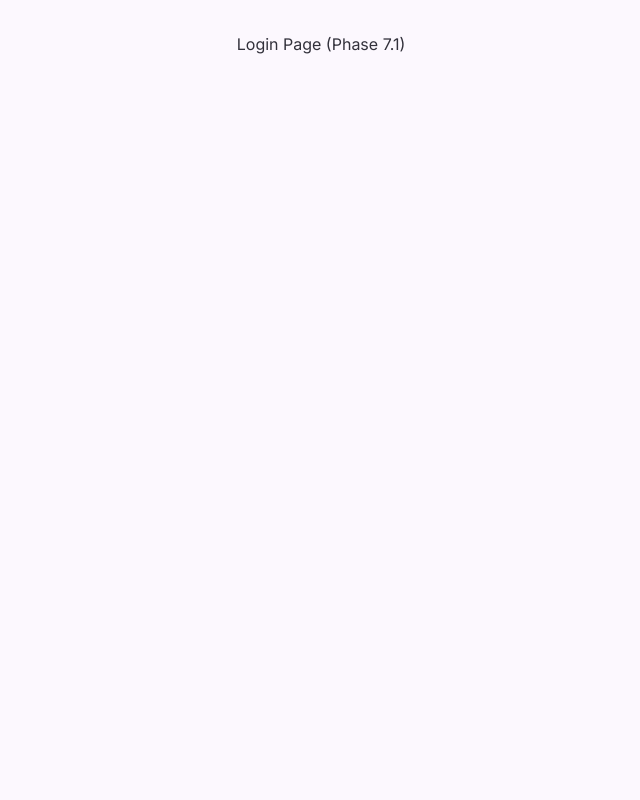
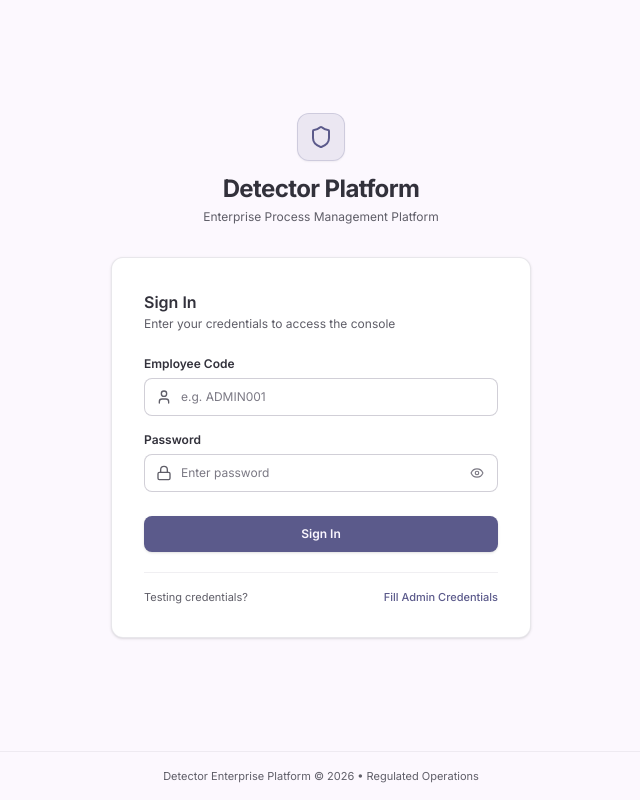
Before and after one commit to harshadrg/detector, a React (Vite) app in the folder apps/client/: page /login in a window 1280 px wide. Shown: the whole page, without its empty margins (319-959 px from the left). Built offline with nearby package versions, Linux system fonts and the light colour scheme; no server answers.

Commit message:
feat(client): implement clean minimalist sign in page
Build the Step 7.1 Sign In page using React Hook Form, Zod validation, and useAuth integration. Add startIcon and endAction support to Input component. Connect /login route in App.jsx and verify authentication flow with ADMIN001 credentials.

```diff
--- a/apps/client/src/App.jsx
+++ b/apps/client/src/App.jsx
@@ -1,6 +1,7 @@
 import { BrowserRouter, Routes, Route, Navigate } from 'react-router';
 import { useAuth } from './context/useAuth.js';
 import { AppShell } from './components/layout/AppShell.jsx';
+import { SignIn } from './pages/auth/SignIn.jsx';
 
 function ProtectedRoute({ children }) {
   const { isAuthenticated, isLoading } = useAuth();
@@ -20,10 +21,7 @@ function ProtectedRoute({ children }) {
   return children;
 }
 
-// Temporary placeholders until Step 7
-function LoginPlaceholder() {
-  return <div className="p-8 text-center text-on-surface">Login Page (Phase 7.1)</div>;
-}
+// Temporary placeholder until Step 7.2+
 function OverviewPlaceholder() {
   return <div className="p-8 text-center text-on-surface">Overview Page (Placeholder)</div>;
 }
@@ -32,7 +30,7 @@ export default function App() {
   return (
     <BrowserRouter>
       <Routes>
-        <Route path="/login" element={<LoginPlaceholder />} />
+        <Route path="/login" element={<SignIn />} />
 
         <Route
           path="/"
--- a/apps/client/src/components/ui/Input.jsx
+++ b/apps/client/src/components/ui/Input.jsx
@@ -7,9 +7,11 @@ export const Input = forwardRef(({
   className = '',
   wrapperClassName = '',
   type = 'text',
+  startIcon: StartIcon,
+  endAction,
   ...props
 }, ref) => {
-  const baseClasses = "block w-full rounded-lg bg-surface-container-lowest px-3.5 py-2.5 text-xs text-on-surface placeholder:text-outline focus:border-primary focus:ring-1 focus:ring-primary transition-all duration-150";
+  const baseClasses = "block w-full rounded-lg bg-surface-container-lowest px-3.5 py-2.5 text-xs text-on-surface placeholder:text-outline focus:border-primary focus:ring-1 focus:ring-primary transition-all duration-150 border";
   const stateClasses = error
     ? "border-error focus:border-error focus:ring-error"
     : "border-outline-variant/60";
@@ -22,13 +24,23 @@ export const Input = forwardRef(({
         </label>
       )}
       <div className="relative rounded-lg shadow-none">
+        {StartIcon && (
+          <div className="absolute inset-y-0 left-0 pl-3 flex items-center pointer-events-none text-on-surface-variant">
+            <StartIcon className="w-4 h-4" />
+          </div>
+        )}
         <input
           ref={ref}
           id={id}
           type={type}
-          className={`${baseClasses} ${stateClasses} disabled:bg-surface-container-low disabled:text-on-surface/50 ${className}`}
+          className={`${baseClasses} ${stateClasses} ${StartIcon ? 'pl-9' : ''} ${endAction ? 'pr-10' : ''} disabled:bg-surface-container-low disabled:text-on-surface/50 ${className}`}
           {...props}
         />
+        {endAction && (
+          <div className="absolute inset-y-0 right-0 pr-2.5 flex items-center">
+            {endAction}
+          </div>
+        )}
       </div>
       {error && (
         <p className="text-[11px] text-error font-medium mt-1">{error}</p>
--- /dev/null
+++ b/apps/client/src/pages/auth/SignIn.jsx
@@ -0,0 +1,194 @@
+import { useState, useEffect } from 'react';
+import { useNavigate, useLocation } from 'react-router';
+import { useForm } from 'react-hook-form';
+import { zodResolver } from '@hookform/resolvers/zod';
+import { z } from 'zod';
+import { Shield, Lock, User, Eye, EyeOff, Loader2, AlertCircle } from 'lucide-react';
+import { useAuth } from '../../context/useAuth.js';
+import { Input } from '../../components/ui/Input.jsx';
+import { Button } from '../../components/ui/Button.jsx';
+
+const loginSchema = z.object({
+  ecode: z
+    .string()
+    .trim()
+    .min(1, 'Employee code is required.')
+    .max(20, 'Employee code cannot exceed 20 characters.'),
+  password: z
+    .string()
+    .min(1, 'Password is required.'),
+});
+
+export function SignIn() {
+  const navigate = useNavigate();
+  const location = useLocation();
+  const { login, isAuthenticated } = useAuth();
+
+  const [showPassword, setShowPassword] = useState(false);
+  const [apiError, setApiError] = useState(null);
+
+  // If already authenticated, redirect to the intended destination or overview
+  useEffect(() => {
+    if (isAuthenticated) {
+      const destination = location.state?.from?.pathname || '/overview';
+      navigate(destination, { replace: true });
+    }
+  }, [isAuthenticated, navigate, location]);
+
+  const {
+    register,
+    handleSubmit,
+    setValue,
+    formState: { errors, isSubmitting },
+  } = useForm({
+    resolver: zodResolver(loginSchema),
+    defaultValues: {
+      ecode: '',
+      password: '',
+    },
+  });
+
+  const onSubmit = async (data) => {
+    setApiError(null);
+    try {
+      await login({
+        ecode: data.ecode.trim().toUpperCase(),
+        password: data.password,
+      });
+      const destination = location.state?.from?.pathname || '/overview';
+      navigate(destination, { replace: true });
+    } catch (err) {
+      setApiError(err.message || 'Invalid employee code or password.');
+    }
+  };
+
+  const handleDemoFill = () => {
+    setValue('ecode', 'ADMIN001', { shouldValidate: true });
+    setValue('password', 'Admin@Detector2026!', { shouldValidate: true });
+    setApiError(null);
+  };
+
+  return (
+    <div className="min-h-screen bg-surface-bright flex flex-col justify-between selection:bg-primary selection:text-on-primary">
+      {/* Main Authentication Container */}
+      <main className="flex-1 flex items-center justify-center p-4 sm:p-6 lg:p-8">
+        <div className="w-full max-w-[420px]">
+          {/* Brand Header */}
+          <div className="text-center mb-8">
+            <div className="inline-flex items-center justify-center w-12 h-12 rounded-xl bg-primary/10 border border-primary/20 text-primary mb-3 shadow-xs">
+              <Shield className="w-6 h-6" />
+            </div>
+            <h1 className="text-2xl font-headline font-bold text-on-surface tracking-tight">
+              Detector Platform
+            </h1>
+            <p className="mt-1 text-xs text-on-surface-variant font-normal">
+              Enterprise Process Management Platform
+            </p>
+          </div>
+
+          {/* Login Card */}
+          <div className="bg-surface-container-lowest rounded-xl shadow-sm border border-outline-variant/30 p-6 sm:p-8">
+            <div className="mb-6">
+              <h2 className="text-base font-semibold text-on-surface">
+                Sign In
+              </h2>
+              <p className="text-xs text-on-surface-variant mt-0.5">
+                Enter your credentials to access the console
+              </p>
+            </div>
+
+            {/* Error Callout */}
+            {apiError && (
+              <div
+                role="alert"
+                className="mb-5 p-3 rounded-lg bg-error/10 border border-error/20 text-error flex items-start gap-2.5 text-xs font-medium animate-in fade-in duration-200"
+              >
+                <AlertCircle className="w-4 h-4 shrink-0 mt-0.5" />
+                <div className="leading-relaxed">{apiError}</div>
+              </div>
+            )}
+
+            {/* Form */}
+            <form onSubmit={handleSubmit(onSubmit)} className="space-y-4" noValidate>
+              <Input
+                label="Employee Code"
+                id="ecode"
+                type="text"
+                autoComplete="username"
+                placeholder="e.g. ADMIN001"
+                startIcon={User}
+                error={errors.ecode?.message}
+                disabled={isSubmitting}
+                {...register('ecode')}
+              />
+
+              <Input
+                label="Password"
+                id="password"
+                type={showPassword ? 'text' : 'password'}
+                autoComplete="current-password"
+                placeholder="Enter password"
+                startIcon={Lock}
+                error={errors.password?.message}
+                disabled={isSubmitting}
+                endAction={
+                  <button
+                    type="button"
+                    onClick={() => setShowPassword(!showPassword)}
+                    tabIndex={-1}
+                    className="p-1 text-outline hover:text-on-surface focus:outline-none transition-colors"
+                    aria-label={showPassword ? 'Hide password' : 'Show password'}
+                  >
+                    {showPassword ? (
+                      <EyeOff className="w-3.5 h-3.5" />
+                    ) : (
+                      <Eye className="w-3.5 h-3.5" />
+                    )}
+                  </button>
+                }
+                {...register('password')}
+              />
+
+              <div className="pt-2">
+                <Button
+                  type="submit"
+                  variant="primary"
+                  className="w-full justify-center"
+                  disabled={isSubmitting}
+                >
+                  {isSubmitting ? (
+                    <>
+                      <Loader2 className="w-4 h-4 animate-spin" />
+                      <span>Authenticating...</span>
+                    </>
+                  ) : (
+                    <span>Sign In</span>
+                  )}
+                </Button>
+              </div>
+            </form>
+
+            {/* Subtle Demo Credentials Shortcut */}
+            <div className="mt-5 pt-4 border-t border-outline-variant/20 flex items-center justify-between text-[11px] text-on-surface-variant">
+              <span>Testing credentials?</span>
+              <button
+                type="button"
+                onClick={handleDemoFill}
+                className="text-primary hover:underline font-medium focus:outline-none cursor-pointer"
+              >
+                Fill Admin Credentials
+              </button>
+            </div>
+          </div>
+        </div>
+      </main>
+
+      {/* Clean Minimalist Footer */}
+      <footer className="py-4 px-6 text-center text-[11px] text-on-surface-variant border-t border-outline-variant/20">
+        Detector Enterprise Platform &copy; 2026 &bull; Regulated Operations
+      </footer>
+    </div>
+  );
+}
+
+export default SignIn;
```
Also changed, not shown: 1 other file (tests, documents, lock files or other folders).
